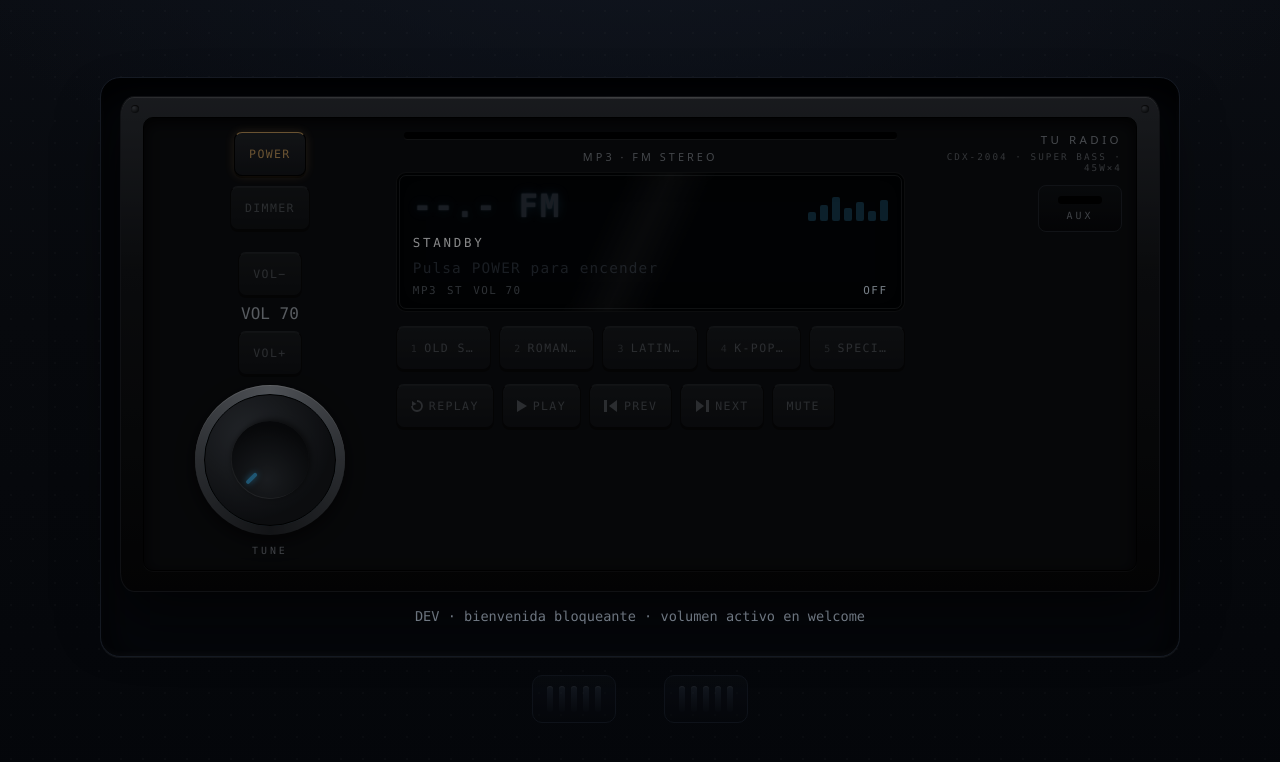
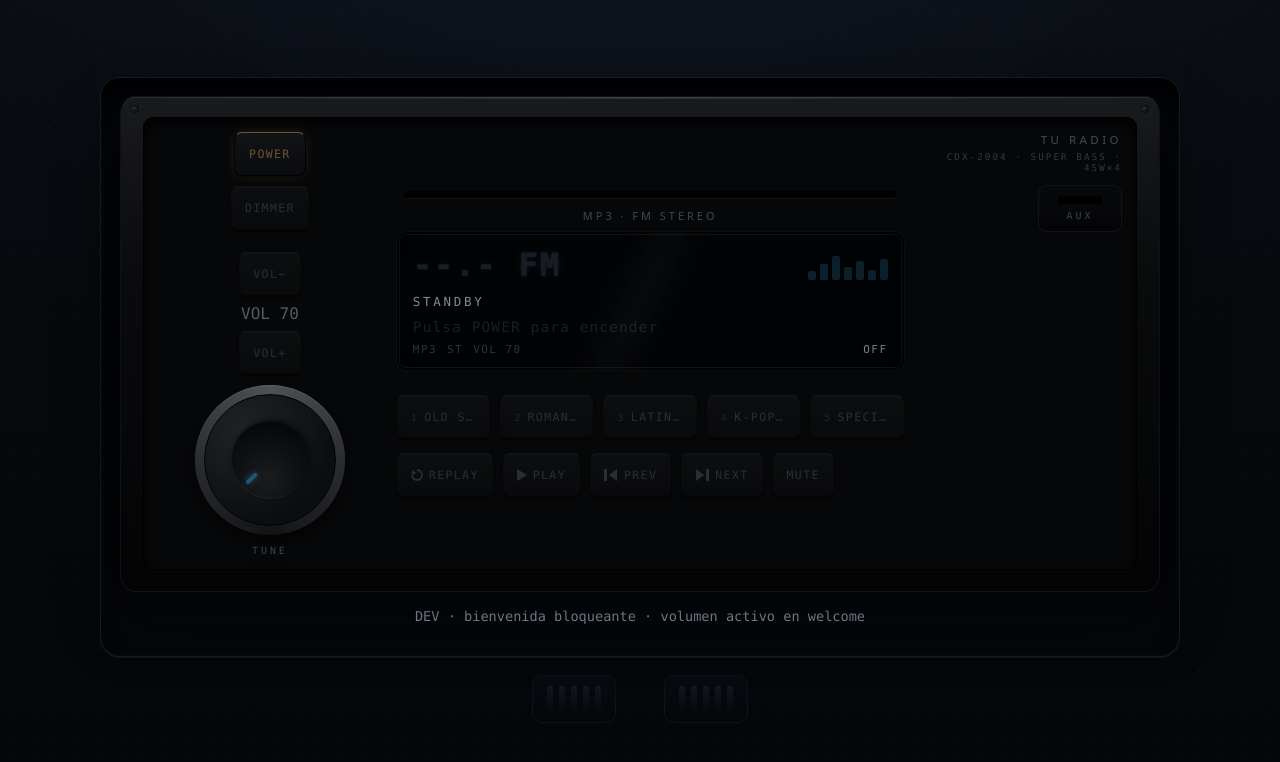
Before and after one commit to LucasCarvajalC/tu_radio, a React (Vite) app: page / in a window 1280 px wide. Shown: the top 762 px of the page. Built offline with nearby package versions, Linux system fonts and the light colour scheme.

Commit message:
fix(visual): centrar zona central

```diff
--- a/src/styles/radio.css
+++ b/src/styles/radio.css
@@ -101,6 +101,10 @@
 
 .fp-center {
   min-width: 0;
+  display: flex;
+  flex-direction: column;
+  justify-content: center;
+  align-self: stretch;
 }
 
 .fp-silk {
```
